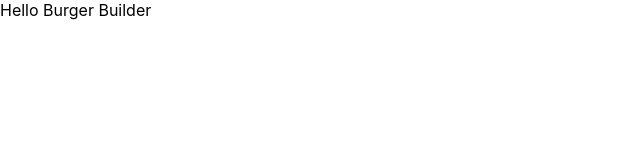
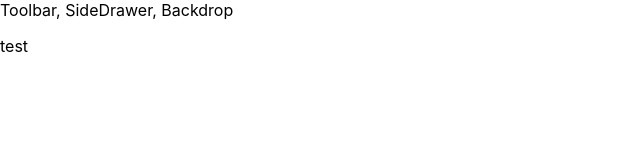
Before and after one commit to itsamanverma/burgerbuilder_reactapp, a React app: page / in a window 1280 px wide. Shown: the top 160 px of the page, without its empty margins (0-640 px from the left). Built offline with nearby package versions, Linux system fonts and the light colour scheme.

Commit message:
creating the component stateful & stateless based on requirement

```diff
--- a/src/App.js
+++ b/src/App.js
@@ -1,14 +1,18 @@
 import React, { Component } from 'react';
 
+import Layout from './components/Layout/Layout';
 
 class App extends Component {
 
     render() {
       return (
         <div>
-            Hello Burger Builder
+          <Layout>
+            <p>test</p>
+          </Layout>
         </div>
       );
     }
 }
-    export default App;
+
+export default App;
--- /dev/null
+++ b/src/components/Layout/Layout.js
@@ -0,0 +1,13 @@
+import React from 'react';
+import Wrapper from '../../hoc/Wrapper';
+
+const layout = (props) => (
+    <Wrapper>
+        <div>Toolbar, SideDrawer, Backdrop</div>
+        <main>
+            {props.children}
+        </main>
+    </Wrapper>
+);
+
+export default layout;
--- /dev/null
+++ b/src/hoc/Wrapper.js
@@ -0,0 +1,4 @@
+
+const wrapper = (props) => props.children;
+
+export default wrapper;
```
